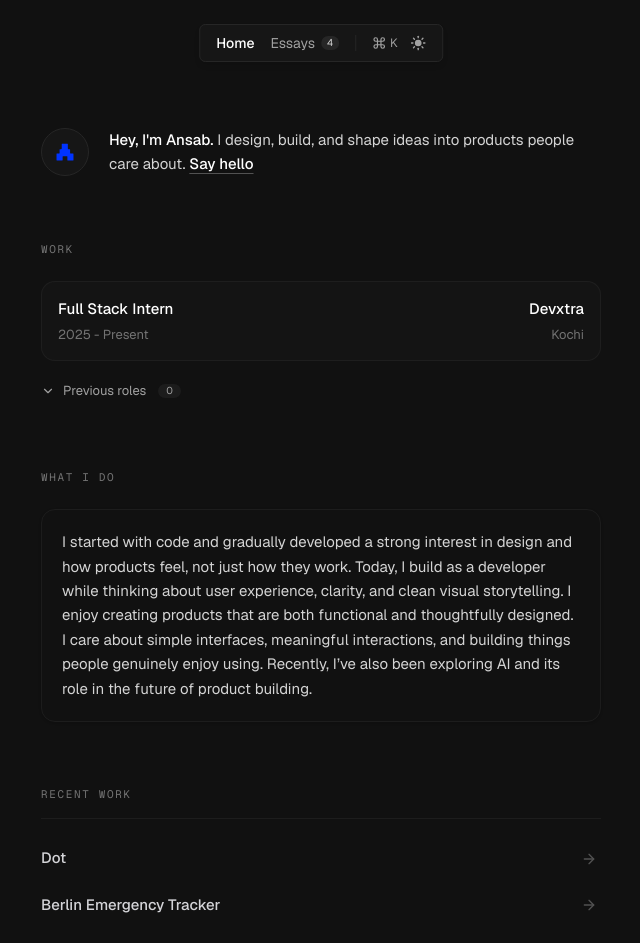
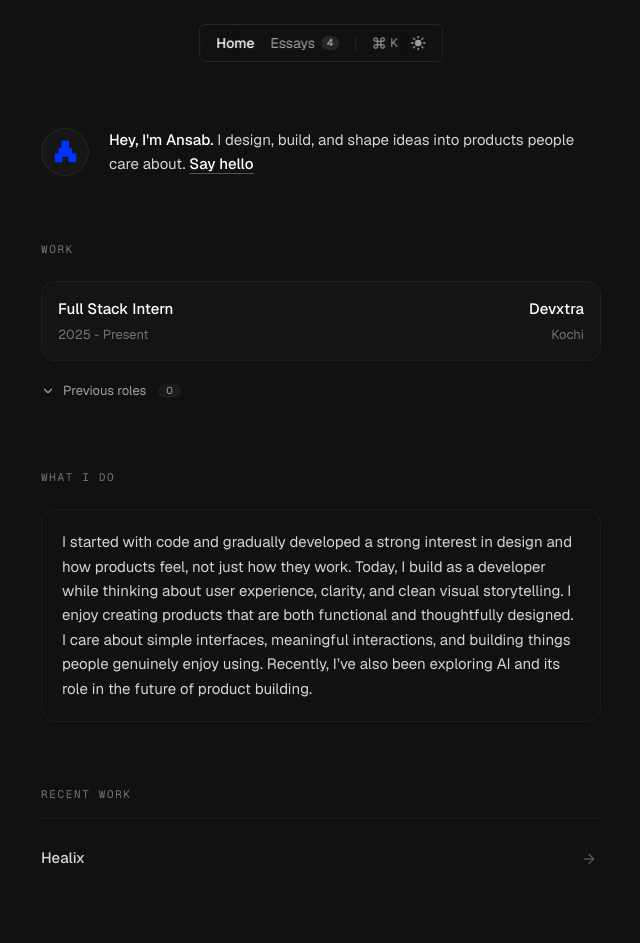
Before and after one commit to ansabazys/portfolio, a Next.js app: page / in a window 1280 px wide. Shown: the top 943 px of the page, without its empty margins (319-959 px from the left). Built offline with nearby package versions, Linux system fonts and the light colour scheme.

Commit message:
fix: header & projects

```diff
--- a/src/app/page.tsx
+++ b/src/app/page.tsx
@@ -10,7 +10,7 @@ export default function Home() {
         {/* Profile Section */}
         <section className="flex gap-5 items-start">
           <div className="w-12 h-12 rounded-full overflow-hidden shrink-0 bg-neutral-200 dark:bg-[#161616] border border-neutral-300 dark:border-neutral-800 flex items-center justify-center transition-colors">
-            <Image src={Logo} alt="A" />
+            <Image src={Logo} width={23} alt="A" />
           </div>
           <p className="text-[15px] leading-relaxed text-neutral-600 dark:text-neutral-300 transition-colors">
             <span className="text-black dark:text-white font-medium">
@@ -85,13 +85,7 @@ export default function Home() {
           </h2>
           <div className="flex flex-col">
             {[
-              "Dot",
-              "Berlin Emergency Tracker",
-              "Radiocast",
-              "Time",
-              "Scoop",
-              "Mockmint",
-              "Peek AI",
+            "Healix"
             ].map((project) => (
               <Link
                 key={project}
--- a/src/components/layout/Header.tsx
+++ b/src/components/layout/Header.tsx
@@ -15,7 +15,7 @@ export default function Header() {
   if (!mounted) return null;
 
   return (
-    <header className="fixed top-6 left-1/2 -translate-x-1/2 z-50 flex items-center gap-4 px-4 py-2 rounded-sm border border-neutral-200 dark:border-neutral-800 bg-white dark:bg-[#161616] shadow-md text-black dark:text-white font-sans text-sm transition-colors">
+    <header className="fixed top-6 left-1/2 -translate-x-1/2 z-50 flex items-center gap-4 px-4 py-2 rounded-sm border border-neutral-200 dark:border-neutral-800  backdrop-blur-xl  text-black dark:text-white font-sans text-sm transition-colors">
       <div className="flex items-center gap-4">
         <Link
           href="/"
```
